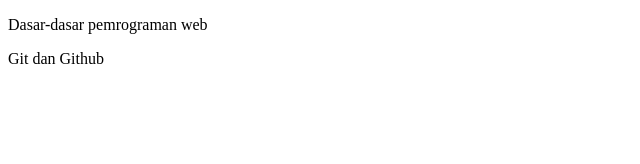
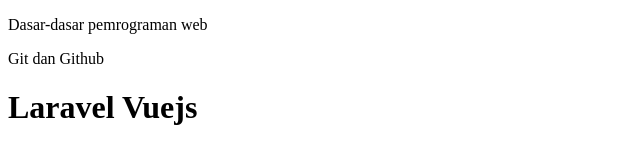
Before and after one commit to wikinur/new-project-resolusi, a plain HTML site: page index-rencana.html in a window 1280 px wide. Shown: the whole page, without its empty margins (0-640 px from the left). Drawn offline with Linux system fonts and the light colour scheme.

Commit message:
lanjut materi laravel

```diff
--- a/index-rencana.html
+++ b/index-rencana.html
@@ -6,5 +6,6 @@
 <body>
 	<p>Dasar-dasar pemrograman web</p>
 	<p>Git dan Github</p>
+	<h1>Laravel Vuejs</h1>
 </body>
 </html>
```
